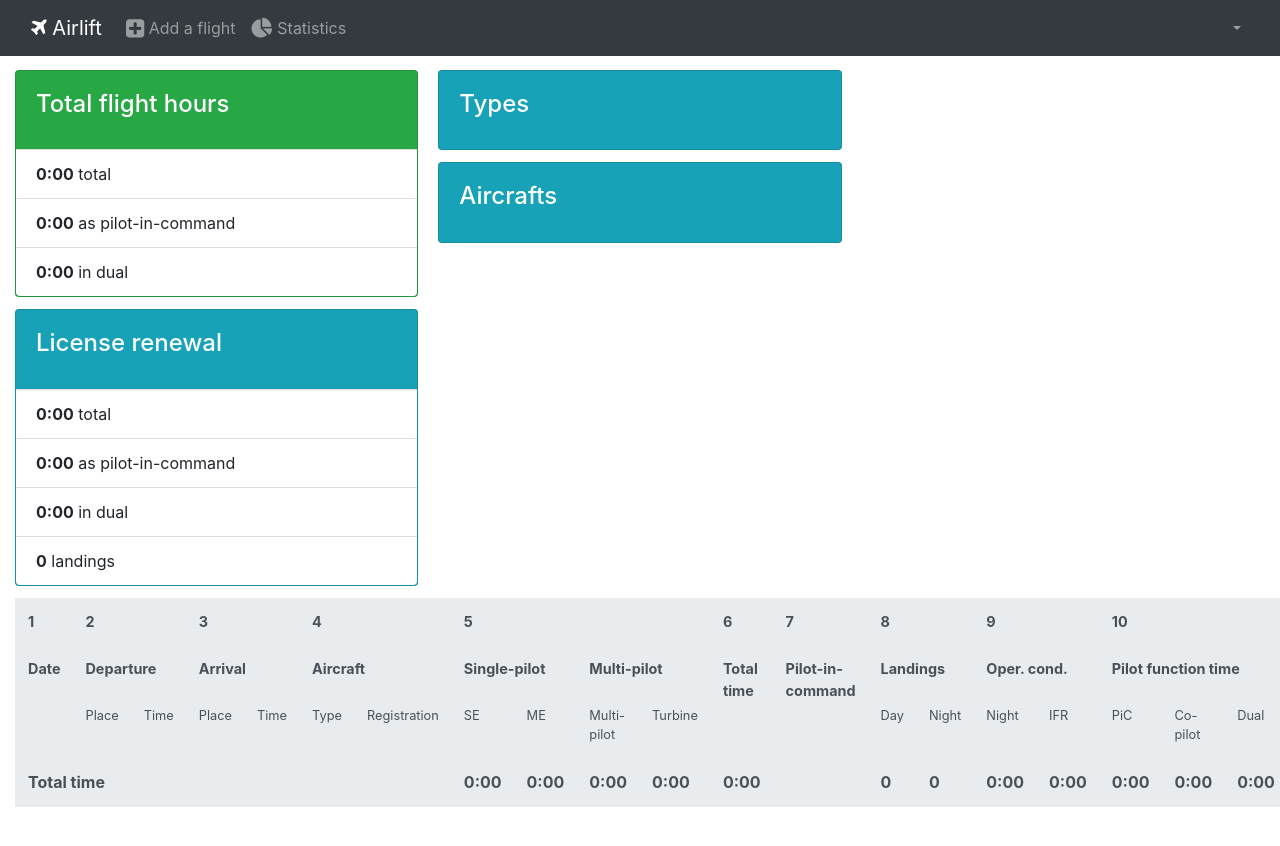
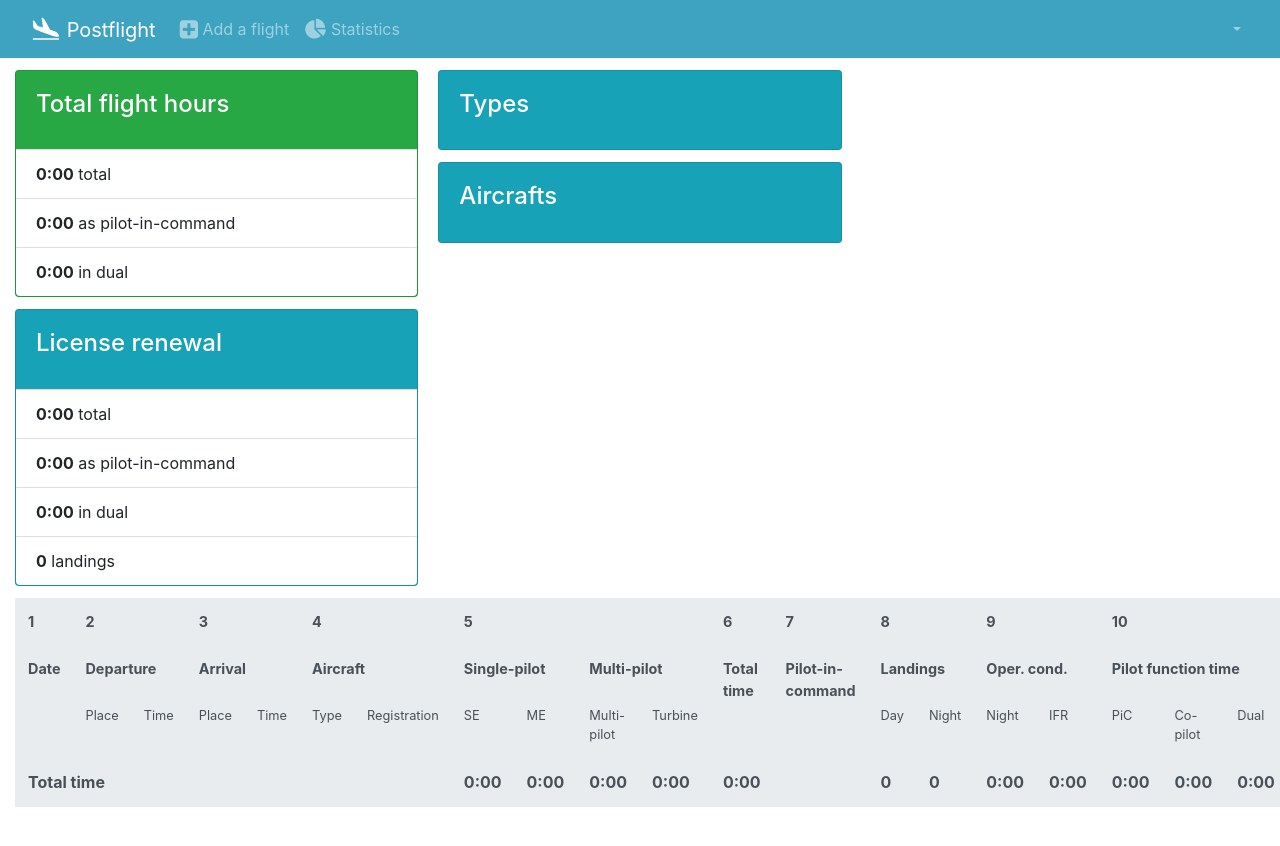
Before and after one commit to reveliant/airlift-ui, a Jekyll site: the page built from index.html, in a window 1280 px wide. Shown: the top 846 px of the page. Built offline with Jekyll 4.4.1, drawn with Linux system fonts in a browser that asks for light colours; nearby versions of some CDN libraries.

Commit message:
Add new SVG logo

```diff
--- a/_includes/header.html
+++ b/_includes/header.html
@@ -1,8 +1,11 @@
-    <nav class="navbar navbar-expand-sm fixed-top navbar-dark bg-dark">
+    <nav class="navbar navbar-expand-sm fixed-top navbar-dark">
         <div class="container-fluid">
             <a class="navbar-brand" href="#">
-                <span class="fa fa-plane"></span>
-                Airlift
+                <svg viewBox="0 0 20 20" xmlns="http://www.w3.org/2000/svg" width="30">
+                  <path d="M18.752 15.538c-0.097 0.266-0.822 1.002-6.029-0.878l-5.105-1.843c-1.777-0.641-4.278-1.649-5.258-2.217-0.686-0.397-0.836-1.282-0.836-1.282s-0.163-2.956-0.263-3.684 0.095-0.853 0.796-0.492c0.436 0.225 1.865 2.562 2.464 3.567 1.512 0.381 2.862 0.761 3.493 0.949-0.257-1.717-0.74-4.928-0.913-5.933-0.166-0.963 0.55-0.535 0.55-0.535 0.331 0.19 0.983 0.661 1.206 1.002 1.522 2.326 3.672 6.6 3.836 6.928 0.896 0.28 2.277 0.733 3.102 1.03 2.156 0.779 3.087 3.034 2.957 3.388z"/>
+                  <rect x="1.2288" y="16.8" width="17.527" height="1" ry=".35"/>
+                </svg>
+                {{ site.title }}
             </a>
             <button type="button" class="navbar-toggler" data-toggle="collapse" data-target="#airlift-navbar-collapse">
                 <span class="sr-only">Toggle navigation</span>
```
Also changed, not shown: img/favicon.svg.
